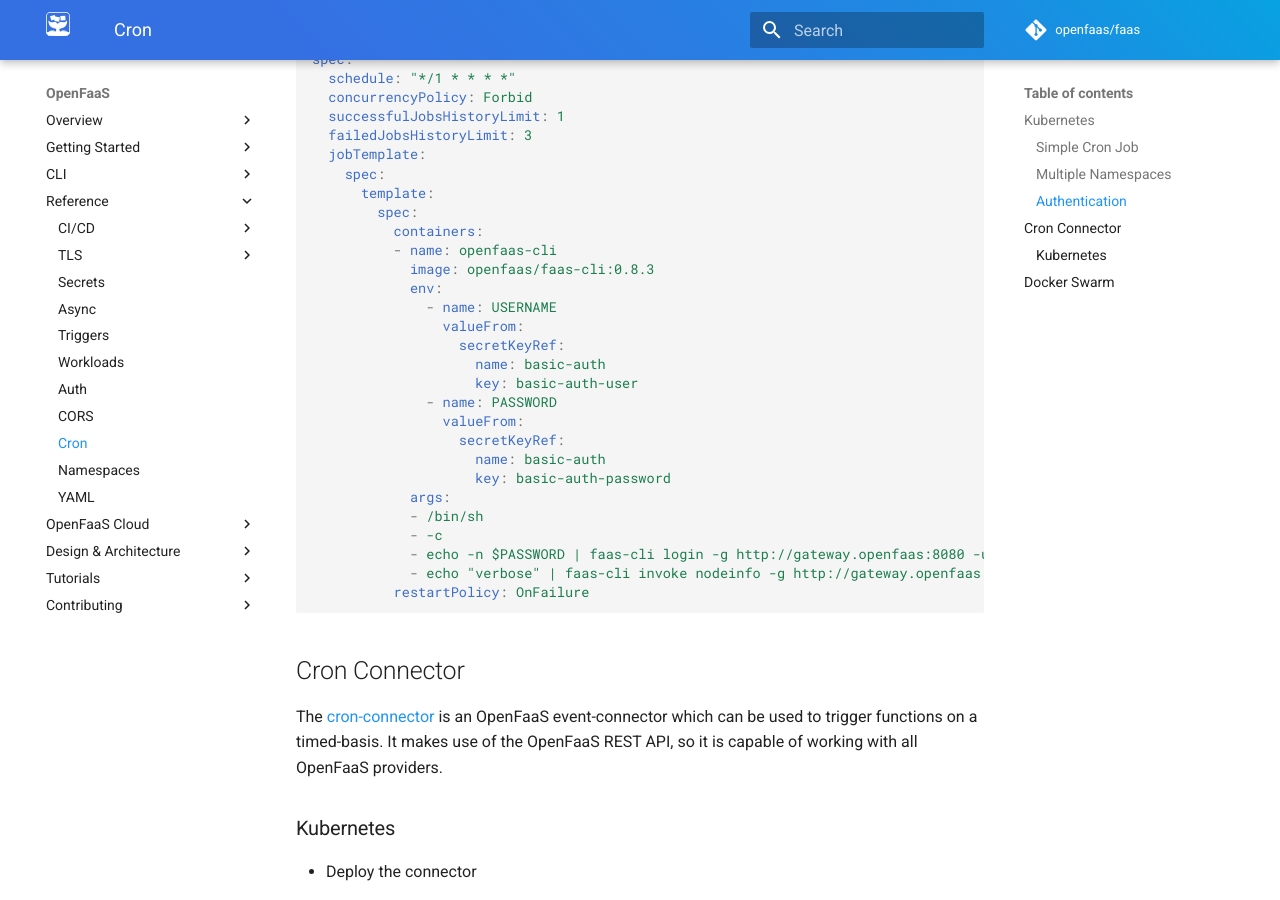
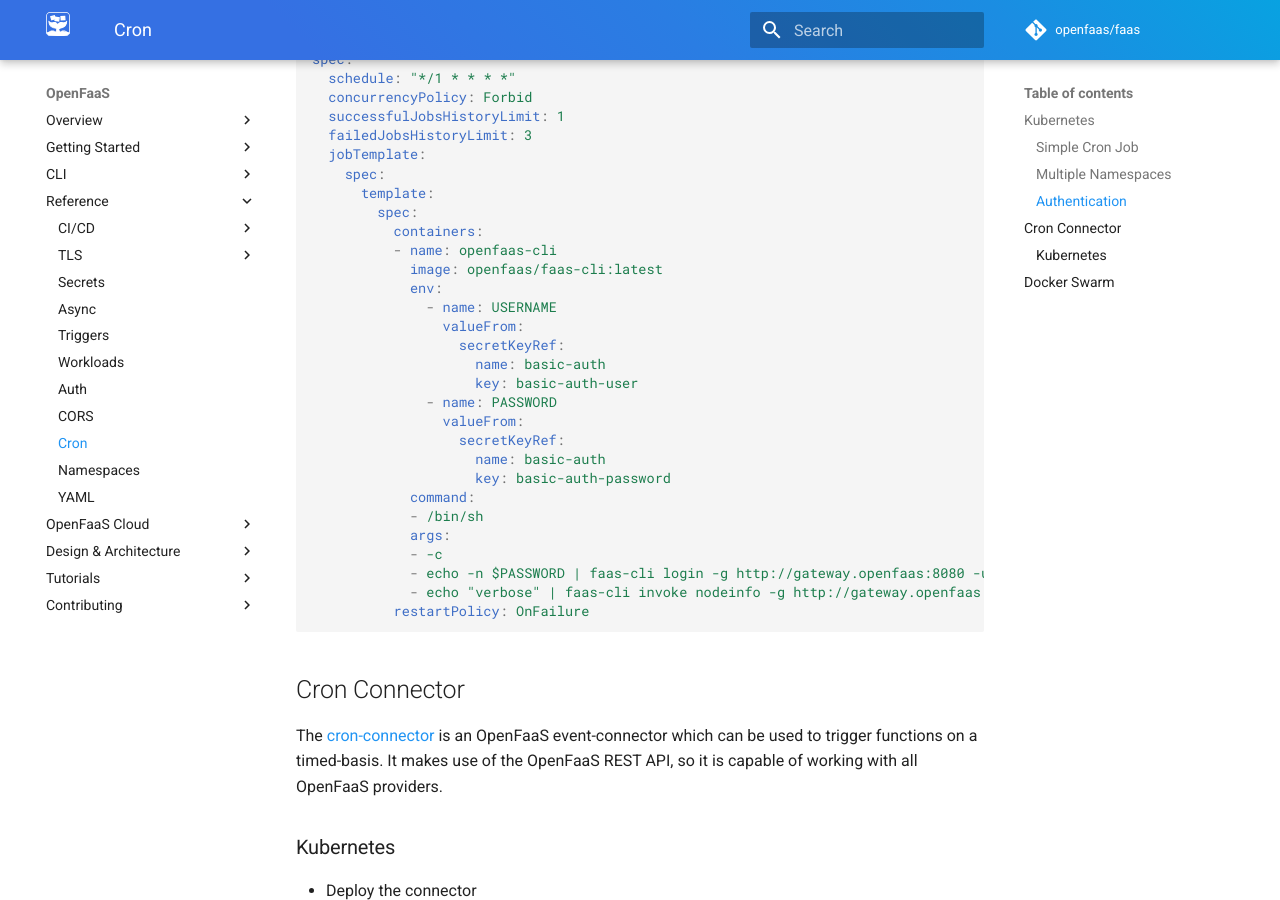
Before and after one commit to openfaas/docs, an MkDocs documentation site: the page built from docs/reference/cron.md, in a window 1280 px wide and 900 px high, scrolled down 3102 px. Built offline with MkDocs 1.6.1 and Material for MkDocs 9.7.7, drawn with Linux system fonts in a browser that asks for light colours; comment, search, counter and statistics services are not loaded.

Commit message:
Update faas-cli image
Using latest is going to be more useful for the faas-cli image

Signed-off-by: Alex Ellis (OpenFaaS Ltd) <alexellis2@gmail.com>

```diff
--- a/docs/reference/cron.md
+++ b/docs/reference/cron.md
@@ -147,7 +147,7 @@ spec:
         spec:
           containers:
           - name: openfaas-cli
-            image: openfaas/faas-cli:0.8.3
+            image: openfaas/faas-cli:latest
             env:
               - name: USERNAME
                 valueFrom:
@@ -159,8 +159,9 @@ spec:
                   secretKeyRef:
                     name: basic-auth
                     key: basic-auth-password
+            command:
+            - /bin/sh
             args:
-            - /bin/sh
             - -c
             - echo -n $PASSWORD | faas-cli login -g http://gateway.openfaas:8080 -u $USERNAME --password-stdin
             - echo "verbose" | faas-cli invoke nodeinfo -g http://gateway.openfaas:8080
```
